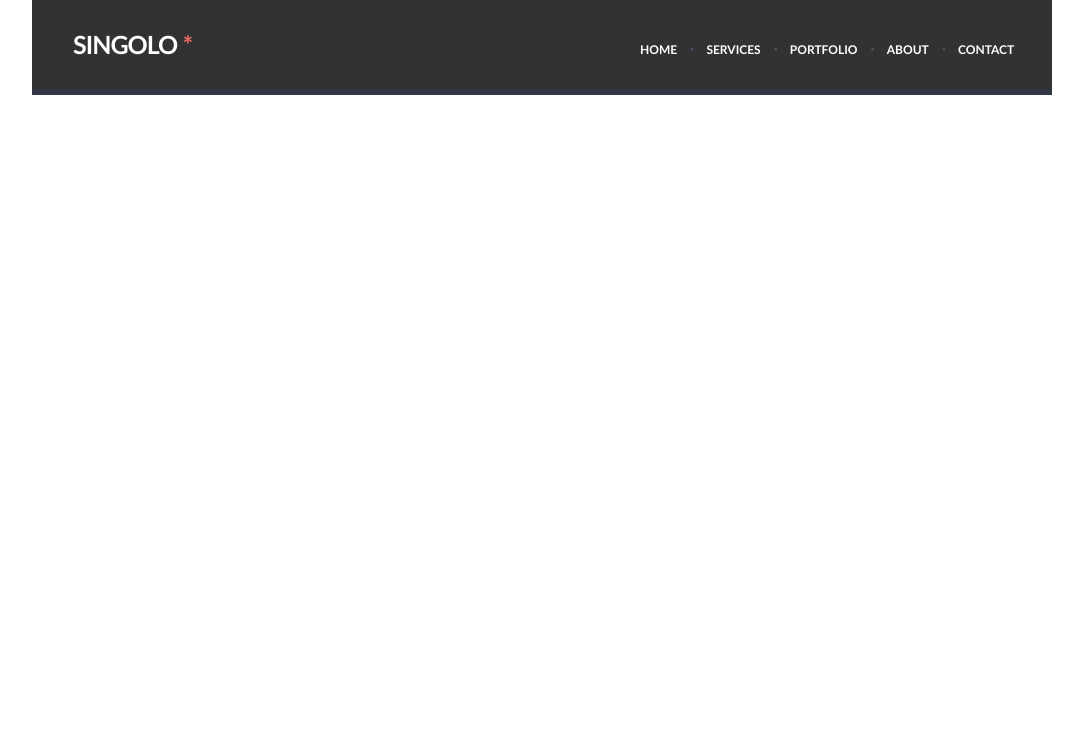
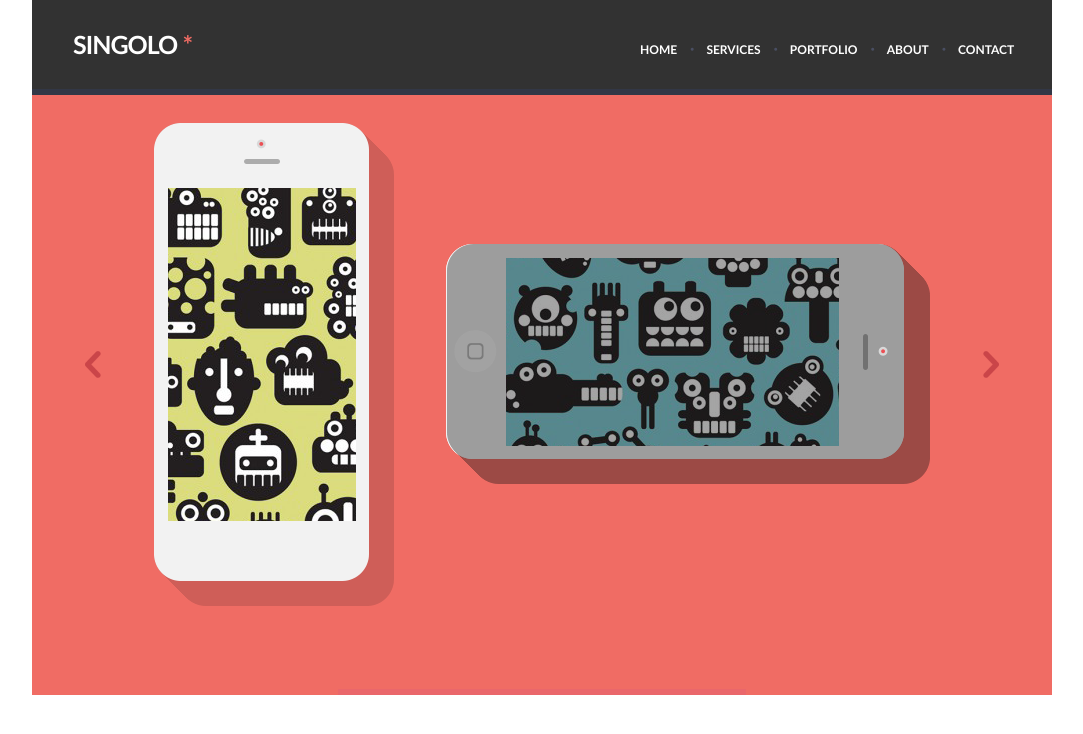
Before and after one commit to dimitra86/singolo, a plain HTML site: page singolo1.html in a window 1280 px wide. Shown: the whole page, without its empty margins (98-1181 px from the left). Drawn offline with Linux system fonts and the light colour scheme.

Commit message:
feat: create slider

```diff
--- a/singolo1.css
+++ b/singolo1.css
@@ -75,6 +75,26 @@ header nav a {
     margin-left: 8px;
 }
 
+header nav a:hover {
+    color: #f06c64;
+}
+
+.slider {
+    width: 1020px;
+    height: 600px;
+    background: #f06c64;
+    margin: 0 auto;
+    display: flex;
+    align-items: center;
+    justify-content: space-evenly;
+    flex-wrap: wrap;
+}
+
+.slider__bottom {
+    align-self: flex-end;
+    height: 6px;
+}
+
 @font-face {
     font-family: "Lato";
     src: url("assets/Lato-Bold.ttf") format("truetype");
--- a/singolo1.html
+++ b/singolo1.html
@@ -27,7 +27,13 @@
     </nav>
     <img class="header-line" src="assets/header.png">
 </header>
-
+<div class="slider">
+    <img class="slider__left" src="assets/slider_left.png">
+    <img class="slider__iphone-vertical" src="assets/iphone_vertical.png">
+    <img class="slider__iphone-horizontal" src="assets/iphone_horizontal.png">
+    <img class="slider__right" src="assets/slider_right.png">
+    <img class="slider__bottom" src="assets/slider_bottom.png">
+</div>
 
 <body>
 
```
Also changed, not shown: assets/iphone_horizontal.png (added), assets/iphone_vertical.png (added), assets/slider_bottom.png (added), assets/slider_left.png (added), assets/slider_right.png (added).
